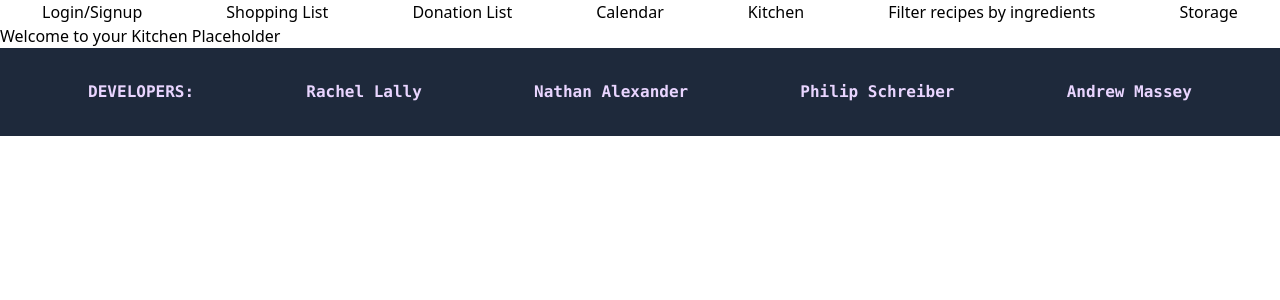
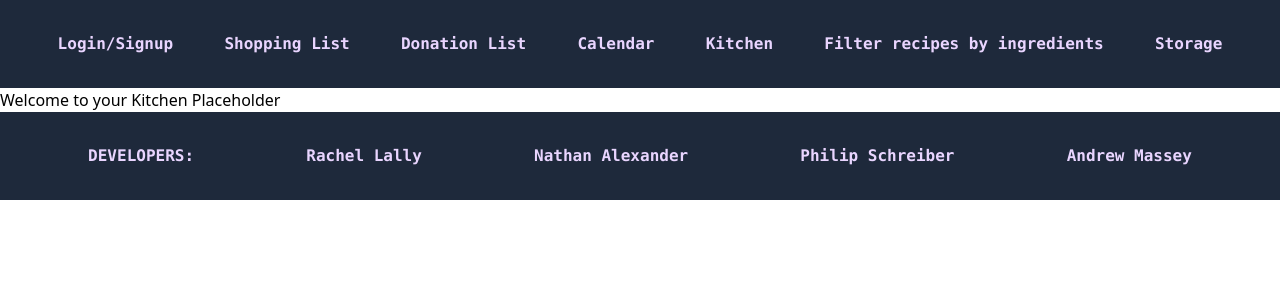
Before and after one commit to rachlally/feast-front-end, a React (Create React App) app: page /kitchen in a window 1280 px wide. Shown: the top 300 px of the page. Built offline with nearby package versions, Linux system fonts and the light colour scheme.

Commit message:
navbar update

```diff
--- a/src/components/Navbar.js
+++ b/src/components/Navbar.js
@@ -19,17 +19,17 @@ function Navbar(props) {
         props.handleLogout();
         navigate("/login")
     }
-  return (
-    <ul className="flex justify-around flex-wrap">
-      {props.isLoggedIn ? <a href="/logout" onClick = {logoutFunc}>Logout</a> : <a href="/login">Login/Signup</a>}
-      <a href="/shoppinglist">Shopping List</a>
-      <a href="/donationlist">Donation List</a>
-      <a href="/calendar">Calendar</a>
-      <a href="/kitchen">Kitchen</a>
-      <a href="/recipe">Filter recipes by ingredients</a>
-      <a href="/storage">Storage</a>
-    </ul>
-  );
+    return (
+        <ul className="bg-slate-800 p-8 display flex row flex-wrap justify-around text-purple-200 font-mono font-bold">
+        {props.isLoggedIn ? <a className='hover:text-yellow-400  hover:tracking-wide' href="/logout " onClick = {logoutFunc}>Logout</a> : <a className='hover:text-yellow-400  hover:tracking-wide' href="/login">Login/Signup</a>}
+        <a className='hover:text-yellow-400  hover:tracking-wide' href="/shoppinglist">Shopping List</a>
+        <a href="/donationlist">Donation List</a>
+        <a className='hover:text-yellow-400  hover:tracking-wide' href="/calendar">Calendar</a>
+        <a className='hover:text-yellow-400  hover:tracking-wide' href="/kitchen">Kitchen</a>
+        <a className='hover:text-yellow-400  hover:tracking-wide' href="/recipe">Filter recipes by ingredients</a>
+        <a className='hover:text-yellow-400  hover:tracking-wide' href="/storage">Storage</a>
+        </ul>
+    );
 }
 
 export default Navbar;
```
